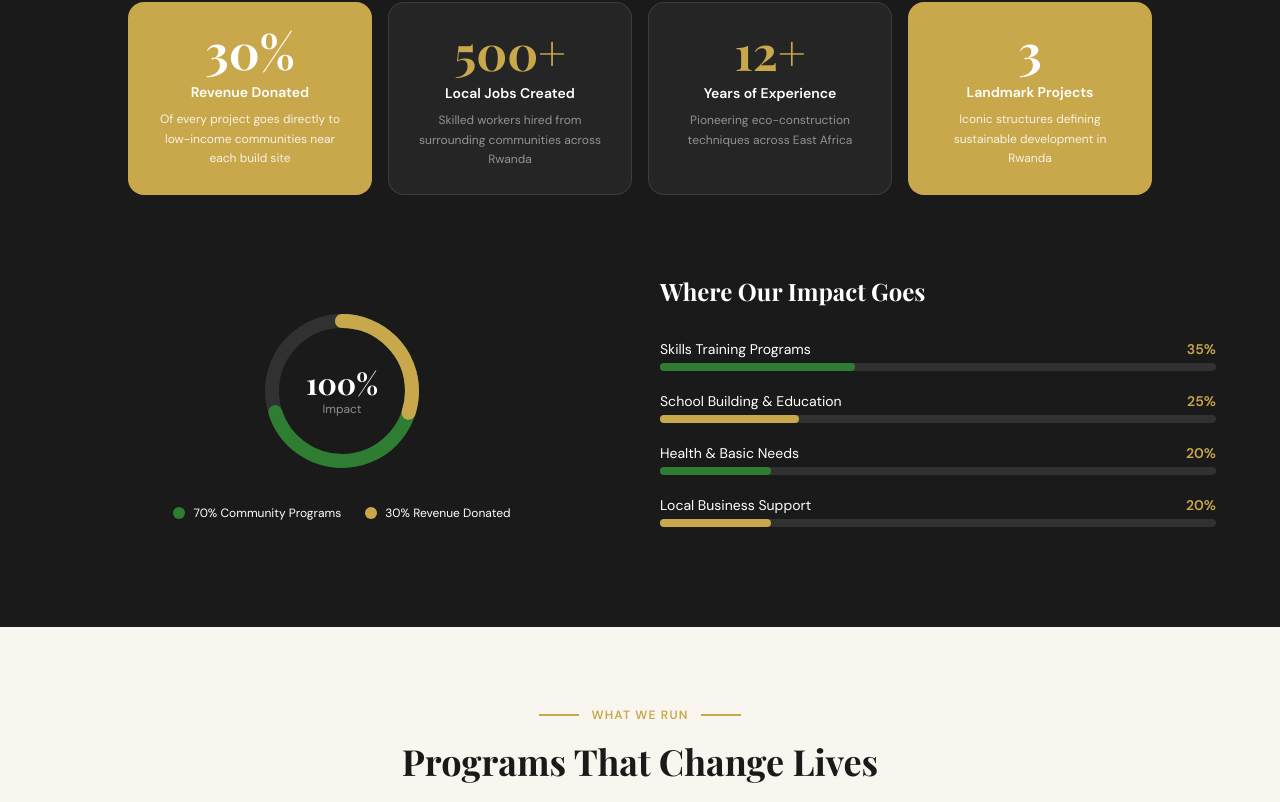
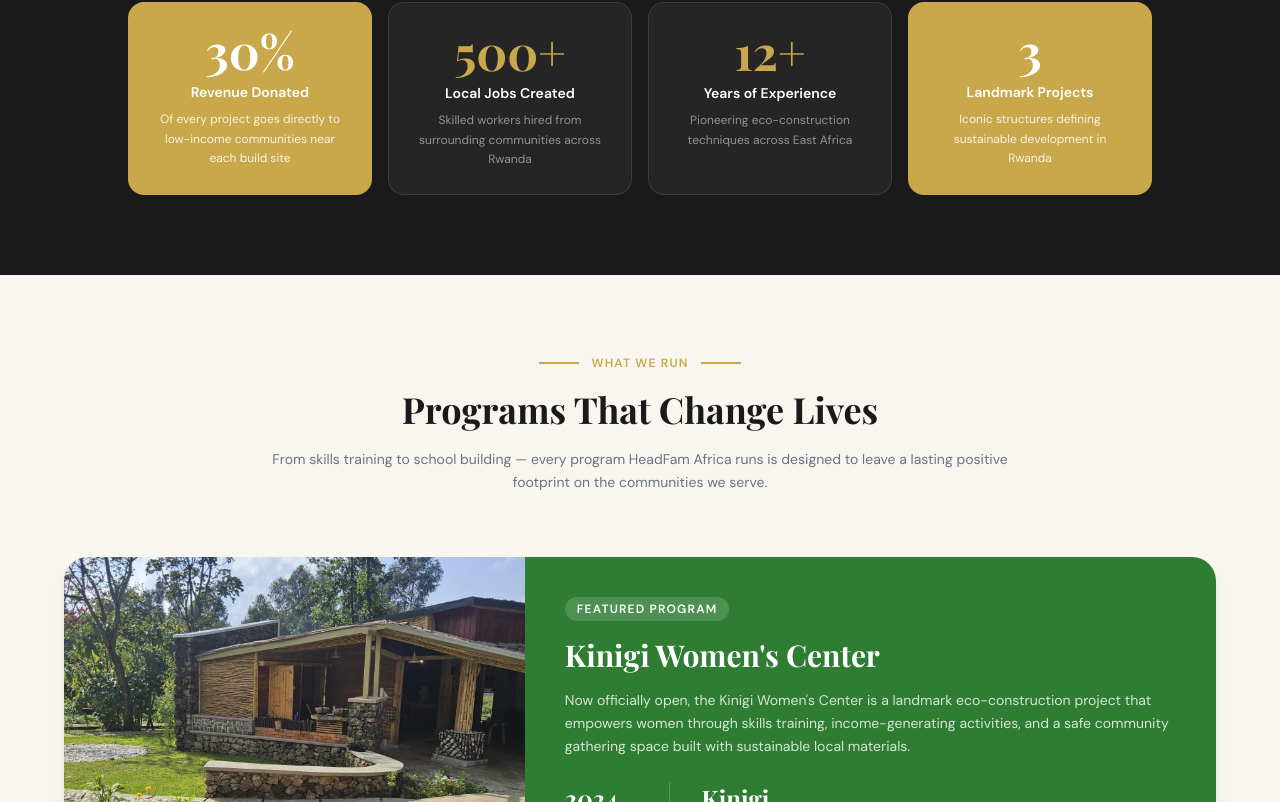
Before and after one commit to muhorakeye/Headfam, a React (Vite) app: page /community in a window 1280 px wide. Shown: the part 1815-2617 px from the top of the page. Built offline with nearby package versions, Linux system fonts and the light colour scheme.

Commit message:
refactor(community): remove impact breakdown and donut chart from CommunityImpact section

```diff
--- a/src/components/sections/Community/CommunityImpact.tsx
+++ b/src/components/sections/Community/CommunityImpact.tsx
@@ -3,13 +3,6 @@
   { number: '500+', label: 'Local Jobs Created',  description: 'Skilled workers hired from surrounding communities across Rwanda',              gold: false },
   { number: '12+',  label: 'Years of Experience', description: 'Pioneering eco-construction techniques across East Africa',                      gold: false },
   { number: '3',    label: 'Landmark Projects',   description: 'Iconic structures defining sustainable development in Rwanda',                   gold: true  },
-]
-
-const BREAKDOWN = [
-  { label: 'Skills Training Programs',   percent: 35, color: '#2E7D32' },
-  { label: 'School Building & Education', percent: 25, color: '#C9A84C' },
-  { label: 'Health & Basic Needs',        percent: 20, color: '#2E7D32' },
-  { label: 'Local Business Support',      percent: 20, color: '#C9A84C' },
 ]
 
 export default function CommunityImpact() {
@@ -42,7 +35,7 @@
       </div>
 
       {/* ── Part 2: Stats grid ── */}
-      <div className="max-w-5xl mx-auto grid grid-cols-2 md:grid-cols-4 gap-4 mb-20">
+      <div className="max-w-5xl mx-auto grid grid-cols-2 md:grid-cols-4 gap-4">
         {STATS.map((stat) => (
           <div
             key={stat.label}
@@ -80,90 +73,6 @@
         ))}
       </div>
 
-      {/* ── Part 3: Donut + breakdown ── */}
-      <div className="max-w-6xl mx-auto flex flex-col md:flex-row gap-10 items-center">
-
-        {/* Left: donut chart */}
-        <div className="flex-1 flex flex-col items-center">
-          <div className="relative" style={{ width: 180, height: 180 }}>
-            <svg width="180" height="180" viewBox="0 0 180 180">
-              {/* Background ring */}
-              <circle cx="90" cy="90" r="70" fill="none"
-                stroke="rgba(255,255,255,0.1)" strokeWidth="14" />
-              {/* Green arc — 70% */}
-              <circle cx="90" cy="90" r="70" fill="none"
-                stroke="#2E7D32" strokeWidth="14"
-                strokeDasharray="439.8" strokeDashoffset="131.94"
-                strokeLinecap="round" transform="rotate(-90 90 90)" />
-              {/* Gold arc — 30% */}
-              <circle cx="90" cy="90" r="70" fill="none"
-                stroke="#C9A84C" strokeWidth="14"
-                strokeDasharray="439.8" strokeDashoffset="307.86"
-                strokeLinecap="round" transform="rotate(-90 90 90)" />
-            </svg>
-            <div className="absolute inset-0 flex flex-col items-center justify-center">
-              <span
-                className="text-3xl font-black text-white"
-                style={{ fontFamily: '"Playfair Display", Georgia, serif' }}
-              >
-                100%
-              </span>
-              <span
-                className="text-xs"
-                style={{ color: 'rgba(255,255,255,0.5)', fontFamily: '"DM Sans", sans-serif' }}
-              >
-                Impact
-              </span>
-            </div>
-          </div>
-
-          {/* Legend */}
-          <div className="flex gap-6 mt-6 justify-center">
-            <div className="flex items-center">
-              <span className="inline-block w-3 h-3 rounded-full mr-2" style={{ backgroundColor: '#2E7D32' }} />
-              <span className="text-xs text-white" style={{ fontFamily: '"DM Sans", sans-serif' }}>
-                70% Community Programs
-              </span>
-            </div>
-            <div className="flex items-center">
-              <span className="inline-block w-3 h-3 rounded-full mr-2" style={{ backgroundColor: '#C9A84C' }} />
-              <span className="text-xs text-white" style={{ fontFamily: '"DM Sans", sans-serif' }}>
-                30% Revenue Donated
-              </span>
-            </div>
-          </div>
-        </div>
-
-        {/* Right: breakdown bars */}
-        <div className="flex-1">
-          <h3
-            className="text-2xl font-black text-white mb-8"
-            style={{ fontFamily: '"Playfair Display", Georgia, serif' }}
-          >
-            Where Our Impact Goes
-          </h3>
-
-          {BREAKDOWN.map((item) => (
-            <div key={item.label} className="mb-5">
-              <div className="flex justify-between mb-1">
-                <span className="text-sm text-white" style={{ fontFamily: '"DM Sans", sans-serif' }}>
-                  {item.label}
-                </span>
-                <span className="text-sm font-bold" style={{ color: '#C9A84C', fontFamily: '"DM Sans", sans-serif' }}>
-                  {item.percent}%
-                </span>
-              </div>
-              <div className="w-full rounded-full h-2" style={{ backgroundColor: 'rgba(255,255,255,0.1)' }}>
-                <div
-                  className="h-2 rounded-full"
-                  style={{ width: `${item.percent}%`, backgroundColor: item.color }}
-                />
-              </div>
-            </div>
-          ))}
-        </div>
-
-      </div>
     </section>
   )
 }
```
